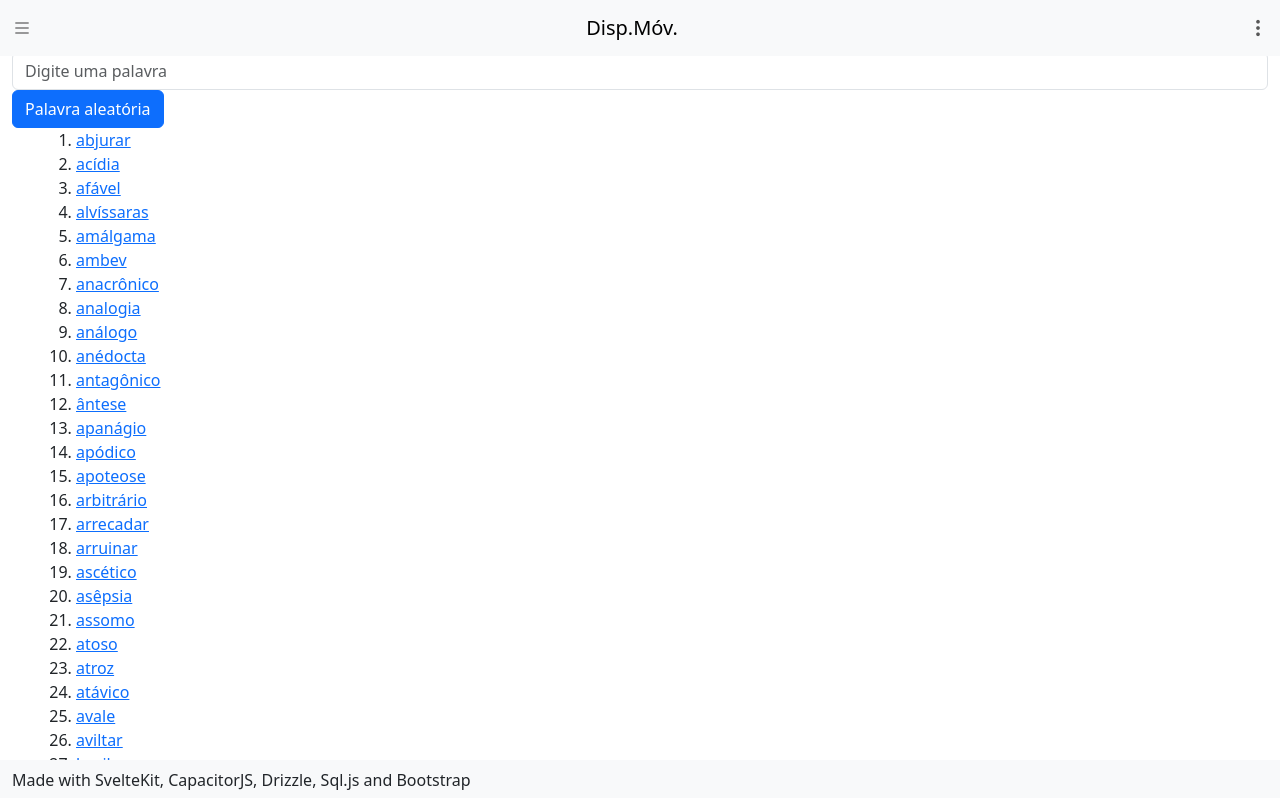
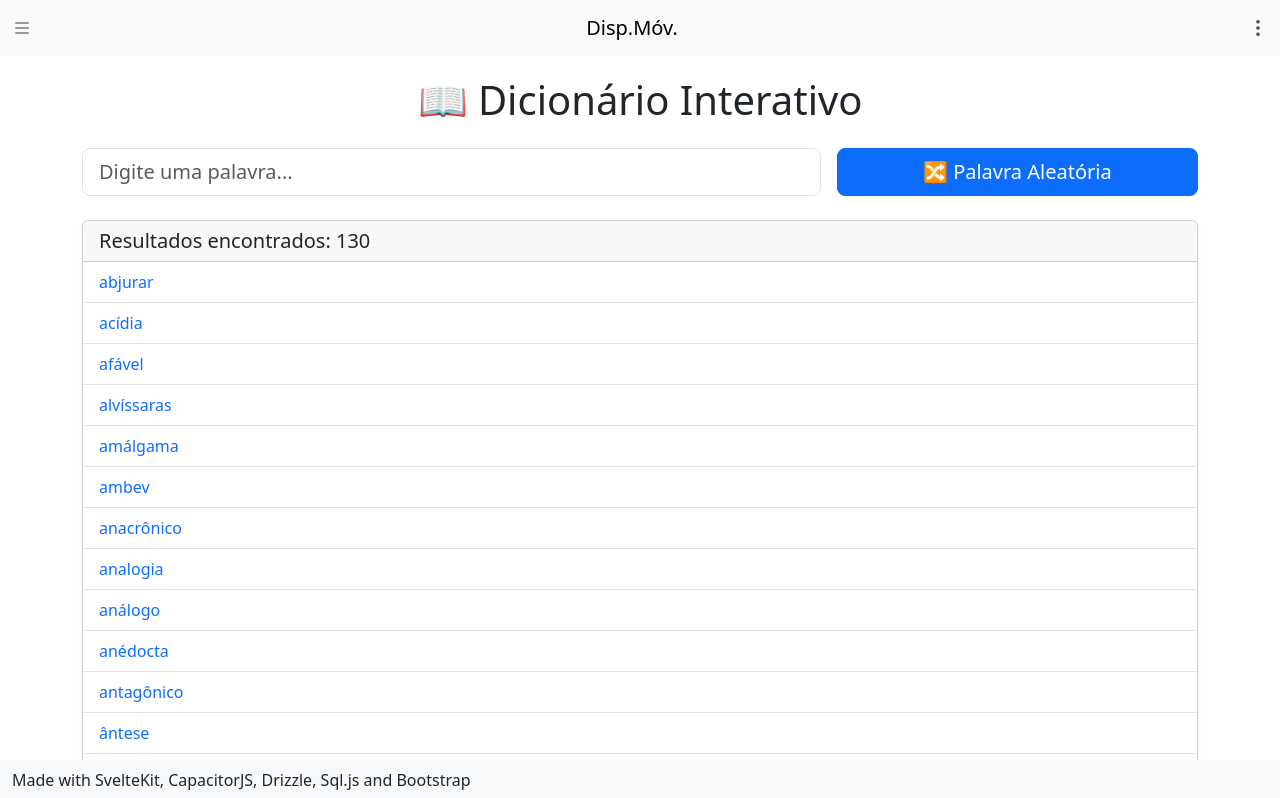
Before and after one commit to arthuraleixovital/meu-projeto-capacitor, a SvelteKit app: page /dicionario in a window 1280 px wide. Shown: the top 798 px of the page. Built offline with nearby package versions, Linux system fonts and the light colour scheme.

Commit message:
Dicionário terminado. 18/06/2025

```diff
--- a/src/routes/dicionario/+page.svelte
+++ b/src/routes/dicionario/+page.svelte
@@ -6,45 +6,64 @@
 	let filtradas = $state(dicionario);
 
 	function buscar() {
-		if ((palavra == '')) {
+		if (palavra.trim() === '') {
 			filtradas = dicionario;
 			return;
 		}
 
 		filtradas = [];
 		for (const termo of dicionario) {
-			if (termo.palavra.startsWith(palavra)) {
+			if (termo.palavra.toLowerCase().startsWith(palavra.toLowerCase())) {
 				filtradas.push(termo);
 			}
 		}
 	}
 
-	function aleatorio(){
+	function aleatorio() {
 		const indiceAleatorio = Math.floor(Math.random() * dicionario.length);
 		palavra = dicionario[indiceAleatorio].palavra;
 		goto(`/dicionario/${palavra}`);
 	}
 </script>
 
-<div>
+<div class="container py-4">
+	<h1 class="mb-4 text-center">📖 Dicionário Interativo</h1>
+
+	<div class="row g-3 mb-4">
+		<div class="col-12 col-md-8">
 			<input
-		class="form-control"
-		placeholder="Digite uma palavra"
+				type="text"
+				class="form-control form-control-lg"
+				placeholder="Digite uma palavra..."
+				bind:value={palavra}
 				oninput={buscar}
-		bind:value={palavra}
 			/>
 		</div>
+		<div class="col-12 col-md-4 d-grid">
+			<button type="button" class="btn btn-primary btn-lg" onclick={aleatorio}>
+				🔀 Palavra Aleatória
+			</button>
+		</div>
+	</div>
 
-<button type="button" onclick={aleatorio} class="btn btn-primary">Palavra aleatória</button>
-
-<div>
-    <uL>
-		<ol>
+	{#if filtradas.length > 0}
+		<div class="card shadow-sm">
+			<div class="card-header">
+				<h5 class="mb-0">Resultados encontrados: {filtradas.length}</h5>
+			</div>
+			<ul class="list-group list-group-flush">
 				{#each filtradas as termo}
-            <li>
-                <a href="/dicionario/{termo.palavra}">{termo.palavra}</a>
+					<li class="list-group-item">
+						<a href={`/dicionario/${termo.palavra}`} class="text-decoration-none">
+							{termo.palavra}
+						</a>
 					</li>
 				{/each}
-	</ol>
-    </uL>
+			</ul>
 		</div>
+	{:else}
+		<div class="alert alert-warning" role="alert">
+			Nenhuma palavra encontrada.
+		</div>
+	{/if}
+</div>
```
Also changed, not shown: src/routes/dicionario/[nome]/+page.svelte (+22 -5 lines). Lines whose indentation alone changed are shown as unchanged.
